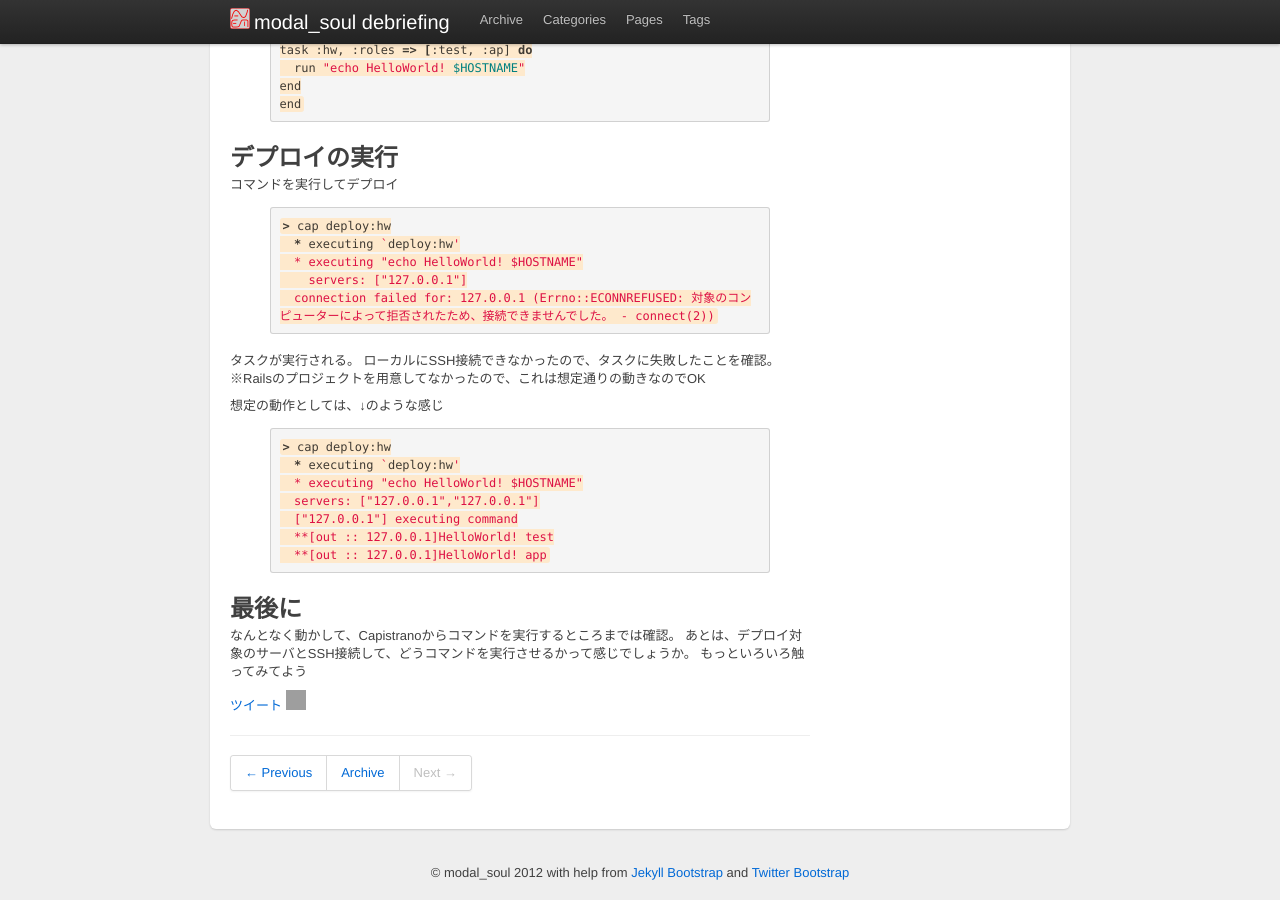
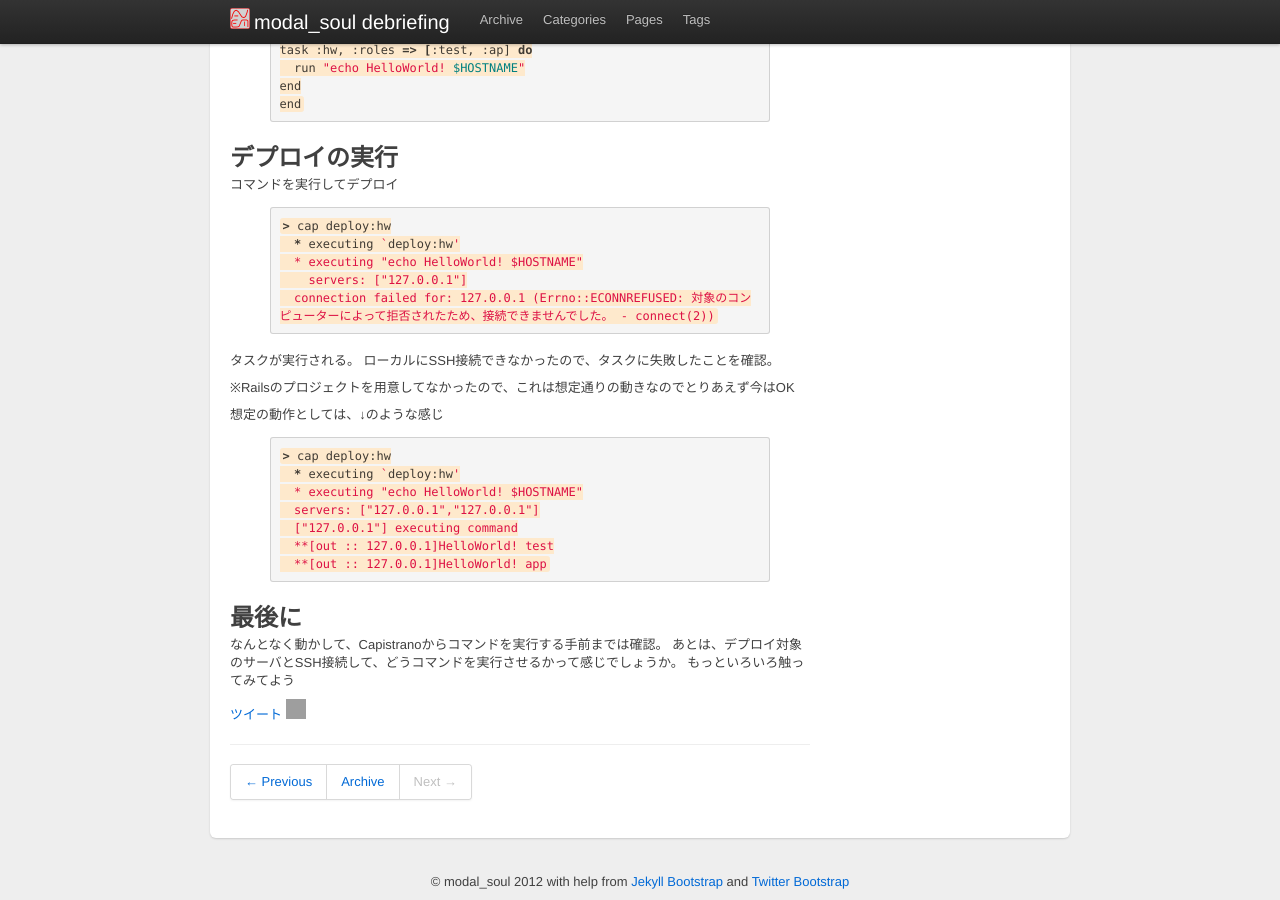
Before and after one commit to modalsoul/old-modalsoul.github.com, a Jekyll site: the page built from _posts/2012-02-01-setup-capistrano.md, in a window 1280 px wide and 900 px high, scrolled down 2471 px. Built offline with Jekyll 4.4.1, drawn with Linux system fonts in a browser that asks for light colours; comment, search, counter and statistics services are not loaded; grey boxes are pictures that could not be loaded.

Commit message:
edit blog

```diff
--- a/_posts/2012-02-01-setup-capistrano.md
+++ b/_posts/2012-02-01-setup-capistrano.md
@@ -119,7 +119,8 @@ end
 
 タスクが実行される。
 ローカルにSSH接続できなかったので、タスクに失敗したことを確認。
-※Railsのプロジェクトを用意してなかったので、これは想定通りの動きなのでOK
+
+※Railsのプロジェクトを用意してなかったので、これは想定通りの動きなのでとりあえず今はOK
 
 想定の動作としては、↓のような感じ
 {% highlight sh %}
@@ -133,6 +134,6 @@ end
 {% endhighlight %}
 
 ##最後に
-なんとなく動かして、Capistranoからコマンドを実行するところまでは確認。
+なんとなく動かして、Capistranoからコマンドを実行する手前までは確認。
 あとは、デプロイ対象のサーバとSSH接続して、どうコマンドを実行させるかって感じでしょうか。
 もっといろいろ触ってみてよう
```
